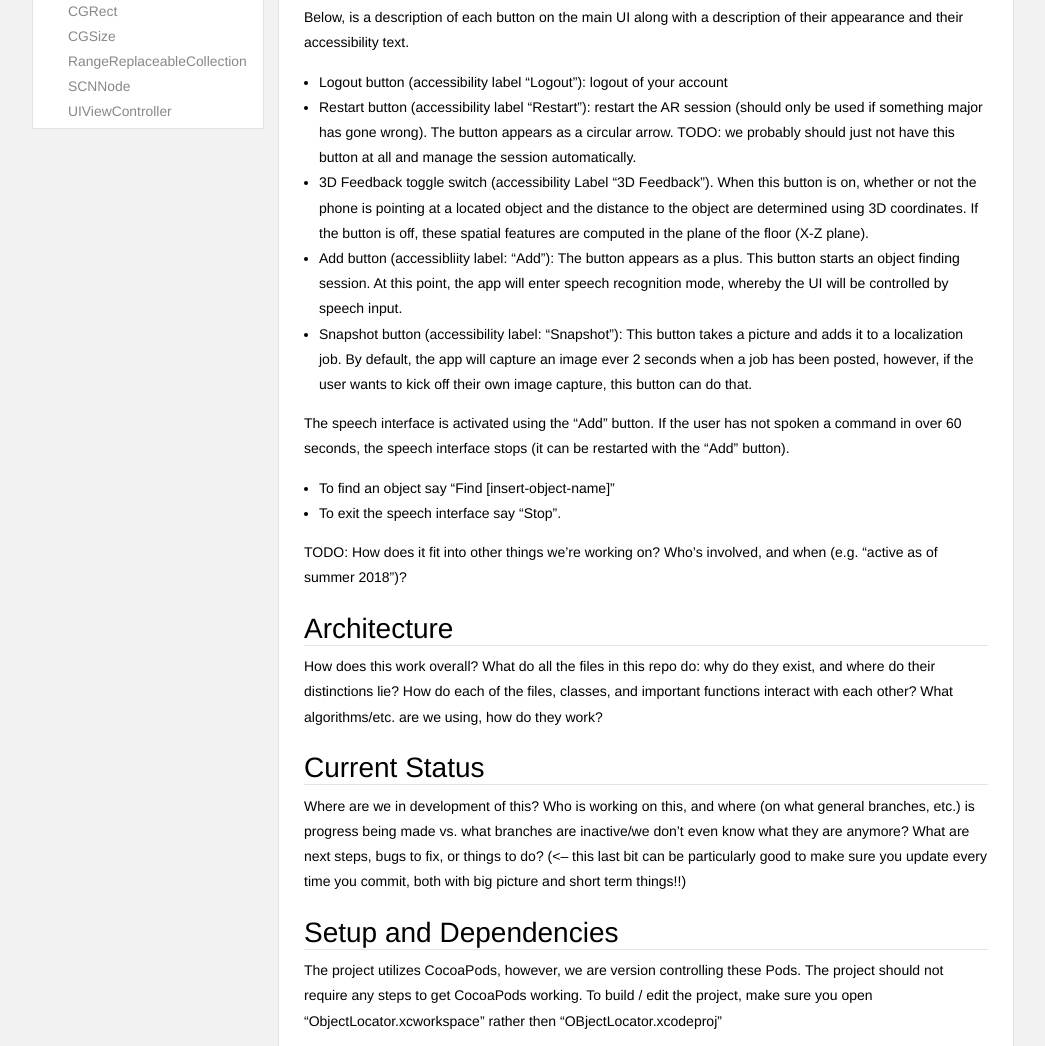
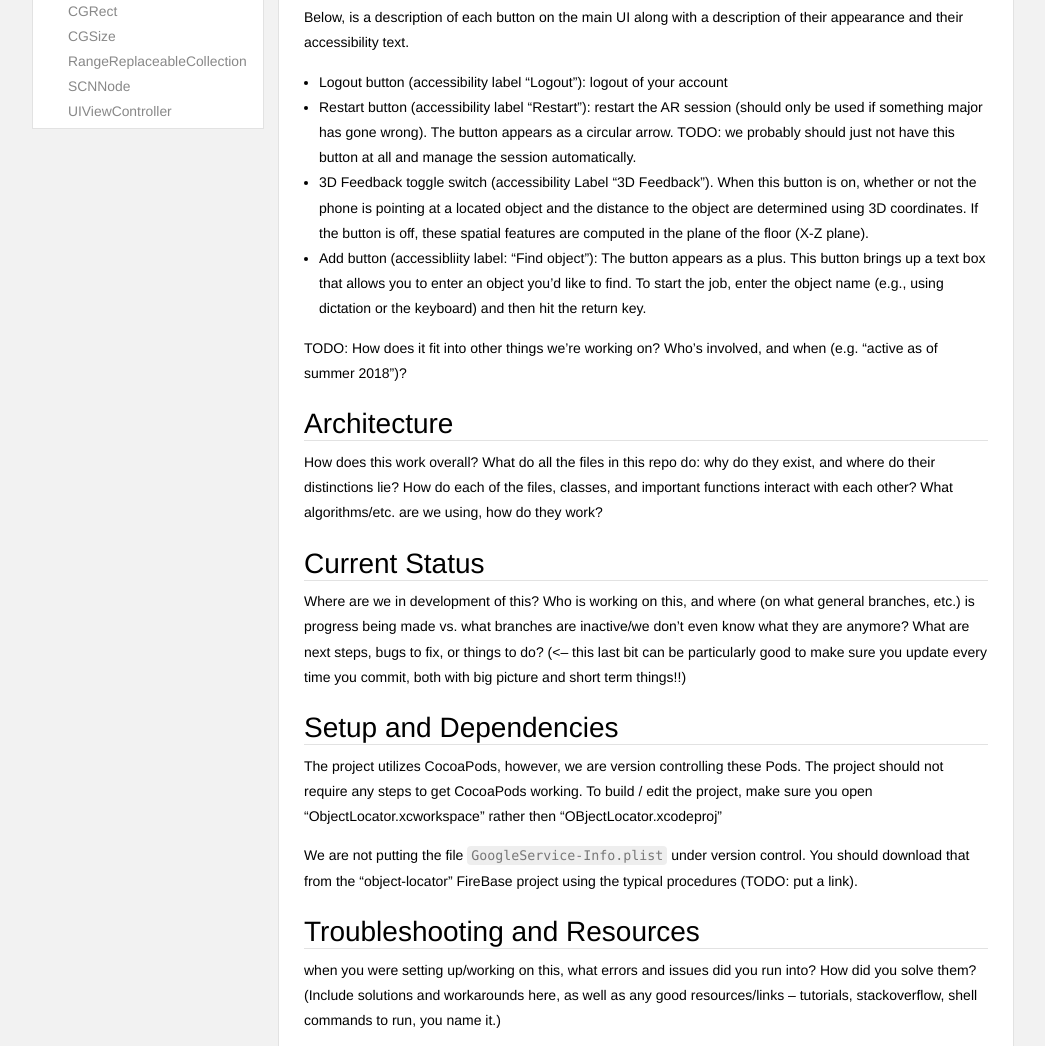
Before and after one commit to occamLab/ObjectLocator, a plain HTML site: page docs/index.html in a window 1280 px wide. Shown: the part 671-1717 px from the top of the page, without its empty margins (118-1163 px from the left). Drawn offline with Linux system fonts and the light colour scheme.

Commit message:
modified readme.  added accessibility label to the new job text box

```diff
--- a/docs/index.html
+++ b/docs/index.html
@@ -168,15 +168,7 @@
 <li>Logout button (accessibility label <q>Logout</q>): logout of your account</li>
 <li>Restart button (accessibility label <q>Restart</q>): restart the AR session (should only be used if something major has gone wrong).  The button appears as a circular arrow.  TODO: we probably should just not have this button at all and manage the session automatically.</li>
 <li>3D Feedback toggle switch (accessibility Label <q>3D Feedback</q>). When this button is on, whether or not the phone is pointing at a located object and the distance to the object are determined using 3D coordinates.  If the button is off, these spatial features are computed in the plane of the floor (X-Z plane).</li>
-<li>Add button (accessibliity label: <q>Add</q>): The button appears as a plus.  This button starts an object finding session.  At this point, the app will enter speech recognition mode, whereby the UI will be controlled by speech input.</li>
-<li>Snapshot button (accessibility label: <q>Snapshot</q>): This button takes a picture and adds it to a localization job.  By default, the app will capture an image ever 2 seconds when a job has been posted, however, if the user wants to kick off their own image capture, this button can do that.</li>
-</ul>
-
-<p>The speech interface is activated using the <q>Add</q> button.  If the user has not spoken a command in over 60 seconds, the speech interface stops (it can be restarted with the <q>Add</q> button).</p>
-
-<ul>
-<li>To find an object say <q>Find [insert-object-name]</q></li>
-<li>To exit the speech interface say <q>Stop</q>.</li>
+<li>Add button (accessibliity label: <q>Find object</q>): The button appears as a plus.  This button brings up a text box that allows you to enter an object you&rsquo;d like to find.  To start the job, enter the object name (e.g., using dictation or the keyboard) and then hit the return key.</li>
 </ul>
 
 <p>TODO: How does it fit into other things we’re working on? Who’s involved, and when (e.g. “active as of summer 2018”)? </p>
```
Also changed, not shown: README.md, docs/docsets/.docset/Contents/Resources/Documents/index.html, 2 other files.
